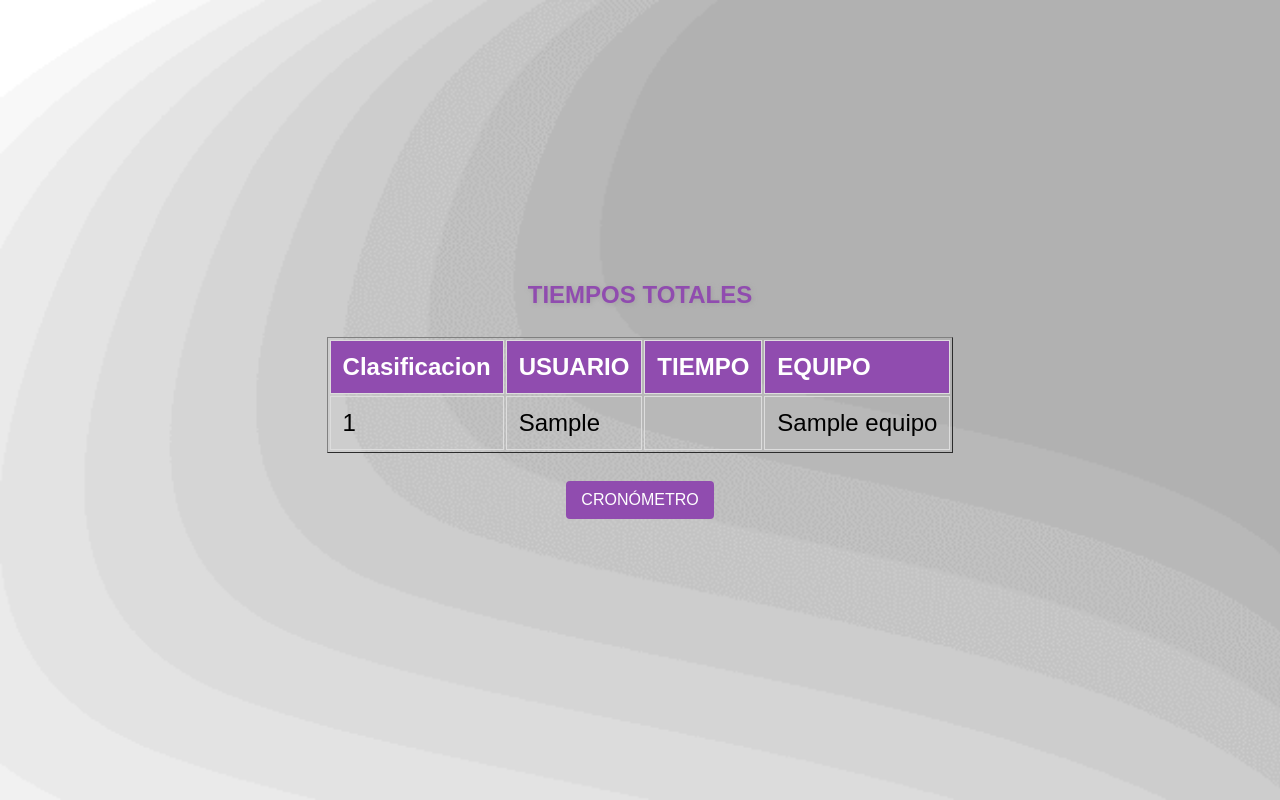
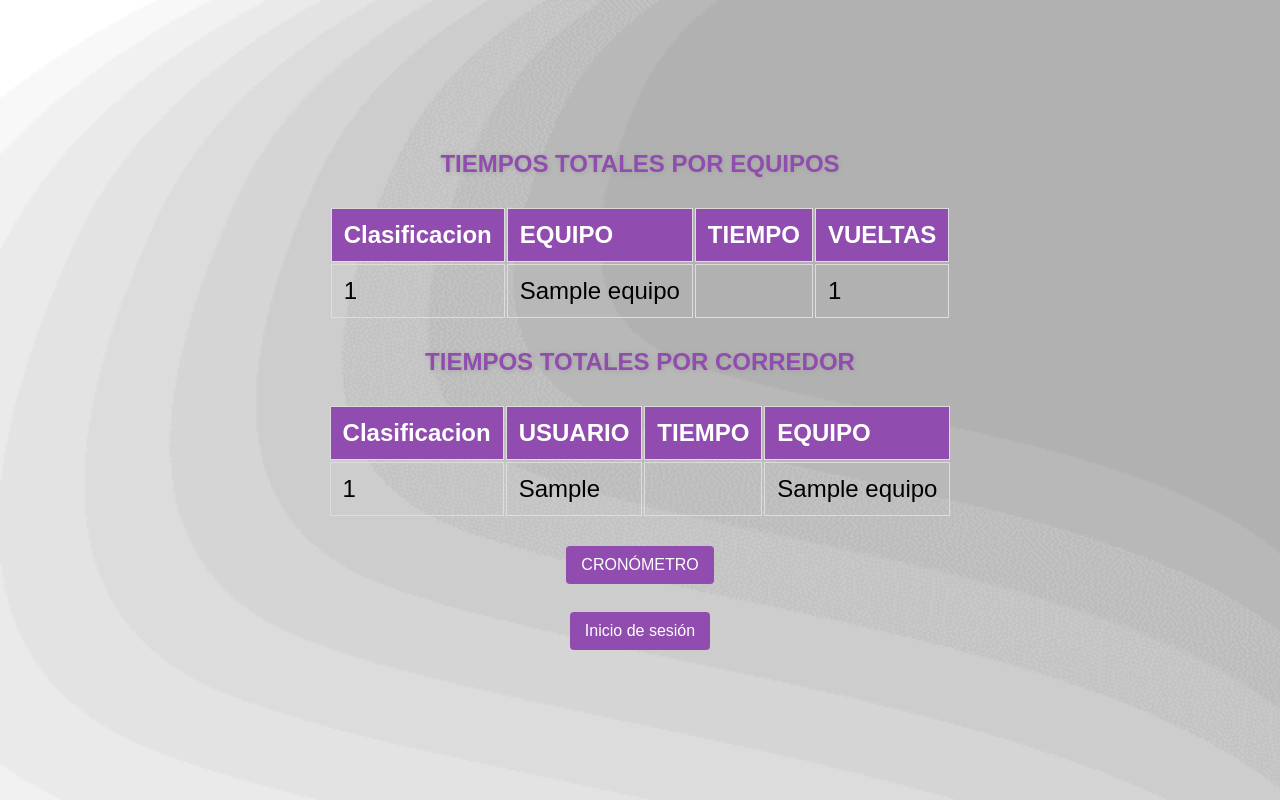
Before and after one commit to UrkoAz/RETO-MAU, a PHP site: page /files/clasificacion.php in a window 1280 px wide. Run offline with PHP 8.4, Linux system fonts and the light colour scheme; tables that the repository leaves empty or names only in its code hold one stand-in row (values such as "Sample post").

Commit message:
Update final

```diff
--- a/JS/script.js
+++ b/JS/script.js
@@ -85,7 +85,7 @@ let cronometroActivo = false; //dice si el cronómetro está activo o no.
     //cookies
     function alertCookies() {
         try{
-        var userResponse = confirm('Aceptas las cookies?'); //Muestra un cuadro de confirmación al usuario preguntando si acepta las cookies.
+        var userResponse = confirm('¿Aceptas las cookies?'); //Muestra un cuadro de confirmación al usuario preguntando si acepta las cookies.
 
             if (userResponse) {
             alert('Has aceptado las cookies!'); //Si el usuario acepta, sale por pantalla un mensaje.
--- a/files/clasificacion.php
+++ b/files/clasificacion.php
@@ -8,12 +8,40 @@
     <?php
     include_once '../persistence/MySQLPDO.class.php';
     include_once '../entity/Vuelta.class.php';
+    $num_clasificacion_equipos = 1;
+    MySQLPDO::connect();
+    $result = MySQLPDO::mostrarClasificacionEquipo();
+    ?>
+    <div class="tiempostotales" >TIEMPOS TOTALES POR EQUIPOS</div><br>
+    <table class="tablaClasificacion">
+        <tr>
+            <th>Clasificacion</th>
+            <th>EQUIPO</th>
+            <th>TIEMPO</th>
+            <th>VUELTAS</th>
+        </tr>
+        <?php
+        foreach($result as $filas){
+            extract ($filas);
+        ?>
+        <tr>
+            <td><?php echo $num_clasificacion_equipos ?></td>
+            <td><?php echo $NOMBRE_E; ?></td>
+            <td><?php echo $TIEMPO_TOTAL; ?></td>
+            <td><?php echo $VUELTAS_TOTALES; ?></td>
+        </tr>
+        <?php
+        $num_clasificacion_equipos = $num_clasificacion_equipos + 1;
+        }
+        ?>
+    </table><br>
+    <?php
     $num_clasificacion = 1;
     MySQLPDO::connect();
     $result = MySQLPDO::mostrarClasificacion();
     ?>
-    <div class="tiempostotales" >TIEMPOS TOTALES</div><br>
-    <table class="tablaClasificacion" border="1px">
+    <div class="tiempostotales" >TIEMPOS TOTALES POR CORREDOR</div><br>
+    <table class="tablaClasificacion">
         <tr>
             <th>Clasificacion</th>
             <th>USUARIO</th>
@@ -35,6 +63,7 @@
         }
         ?>
     </table><br>
-    <div> <a class="btn_crono" href="cronometro.php" target="_self"><button>CRON&Oacute;METRO</button></a></div>
+    <div> <a class="btn_crono" href="cronometro.php" target="_self"><button>CRON&Oacute;METRO</button></a></div><br>
+    <a href="../index.php" target="_self"><button>Inicio de sesi&oacute;n</button></a>
 </body>
 </html>
--- a/files/cronometro.php
+++ b/files/cronometro.php
@@ -8,7 +8,8 @@
 </head>
 <body>
 <img src="../img/maulogo.png" alt="logo" width="150" height="150">
-<div> <a href="clasificacion.php" target="_self"><button>CLASIFICACI&Oacute;N</button></a></div>
+<a href="../index.php" target="_self"><button>Inicio de sesi&oacute;n</button></a>
+<div> <a href="clasificacion.php" target="_self"><button>CLASIFICACIONES</button></a></div>
     <form method="post" action="<?php echo $_SERVER['PHP_SELF'];?>">
         <!--<input type="hidden" id="corredor_id" value="<?php //echo $ID_C ?>">-->
         <input type="hidden" id="valorCronometro" name="valorCronometro"/>
--- a/files/formulario_corredor.php
+++ b/files/formulario_corredor.php
@@ -15,6 +15,7 @@
         $result = MySQLPDO::buscarEquipos();
 
     ?>
+    <a href="../index.php" target="_self"><button>Inicio de sesi&oacute;n</button></a>
     <form method="post" action="<?php echo $_SERVER['PHP_SELF'];?>" id="altaCorredorForm" >
         Nombre: <input type="text" name="nombre" maxlength="255" required="required"></br>
         Apellido: <input type="text" name="apellido" maxlength="255" required="required"></br>
@@ -60,12 +61,12 @@
                 $result = MySQLPDO::insertCorredor($objetoCorredor);
 
                 if ($result != 0) {
-                    echo 'Corredor introducido correctamente';
+                    echo '<p>Corredor introducido correctamente</p><br>';
                 } else {
                     echo 'ERROR: No se ha podido introducir el corredor';
                 }}
             ?>
     </form>
-        <button id="Btn_Atras" onclick="volverAtras()">Volver atr&aacute;s</button>
+        <button id="Btn_Atras" onclick="volverAtras()">Volver atr&aacute;s</button><br>
 </body>
 </html>
--- a/persistence/MySQLPDO.class.php
+++ b/persistence/MySQLPDO.class.php
@@ -159,16 +159,31 @@ class MySQLPDO {
         return $result;
     }
 
-    //CLASIFICACION
+    //CLASIFICACION POR CORREDOR
     public static function mostrarClasificacion(){
-        $sql = "SELECT C.USUARIO_C, SUM(TIME_TO_SEC(V.TIEMPO)) AS 'TIEMPO_TOTAL', E.NOMBRE_E FROM VUELTA V
-        INNER JOIN CORREDOR C ON V.CORREDOR_ID = C.ID_C
-        INNER JOIN EQUIPO E ON E.ID_E = C.EQUIPO_ID
-        GROUP BY C.USUARIO_C
-        ORDER BY V.TIEMPO asc";
+        $sql = "SELECT C.USUARIO_C, SUM(TIME_TO_SEC(V.TIEMPO)) AS 'TIEMPO_TOTAL', E.NOMBRE_E
+                FROM VUELTA V
+                INNER JOIN CORREDOR C ON V.CORREDOR_ID = C.ID_C
+                INNER JOIN EQUIPO E ON E.ID_E = C.EQUIPO_ID
+                GROUP BY C.USUARIO_C
+                ORDER BY V.TIEMPO asc";
         $params = array();
         $result = MySQLPDO::select($sql, $params);
         return $result;
     }
+
+    //CLASIFICACION POR EQUIPOS
+    public static function mostrarClasificacionEquipo(){
+        $sql = "SELECT E.NOMBRE_E, C.USUARIO_C, SUM(TIME_TO_SEC(V.TIEMPO)) AS 'TIEMPO_TOTAL', COUNT(*) AS 'VUELTAS_TOTALES'
+                FROM CORREDOR C
+                INNER JOIN EQUIPO E ON E.ID_E = C.EQUIPO_ID
+                INNER JOIN VUELTA V ON V.CORREDOR_ID = C.ID_C
+                GROUP BY C.EQUIPO_ID
+                ORDER BY TIEMPO_TOTAL ASC, VUELTAS_TOTALES DESC";
+        $params = array();
+        $result = MySQLPDO::select($sql, $params);
+        return $result;
+    }
+
 }
 ?>
```
